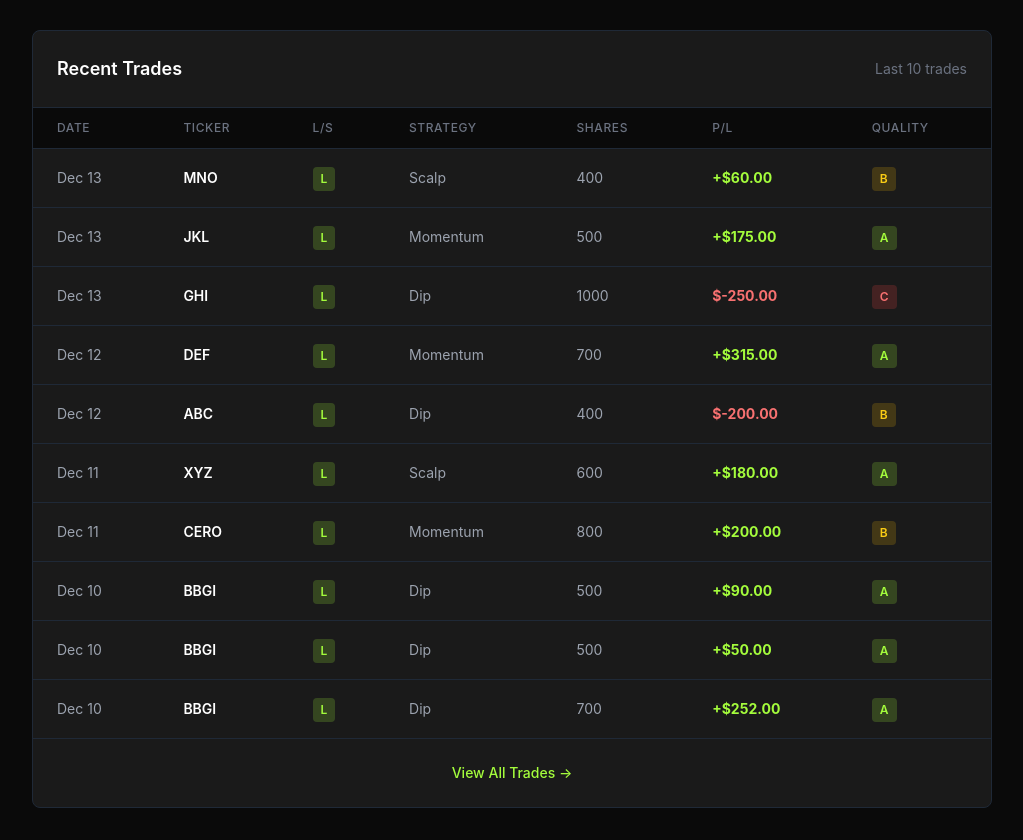
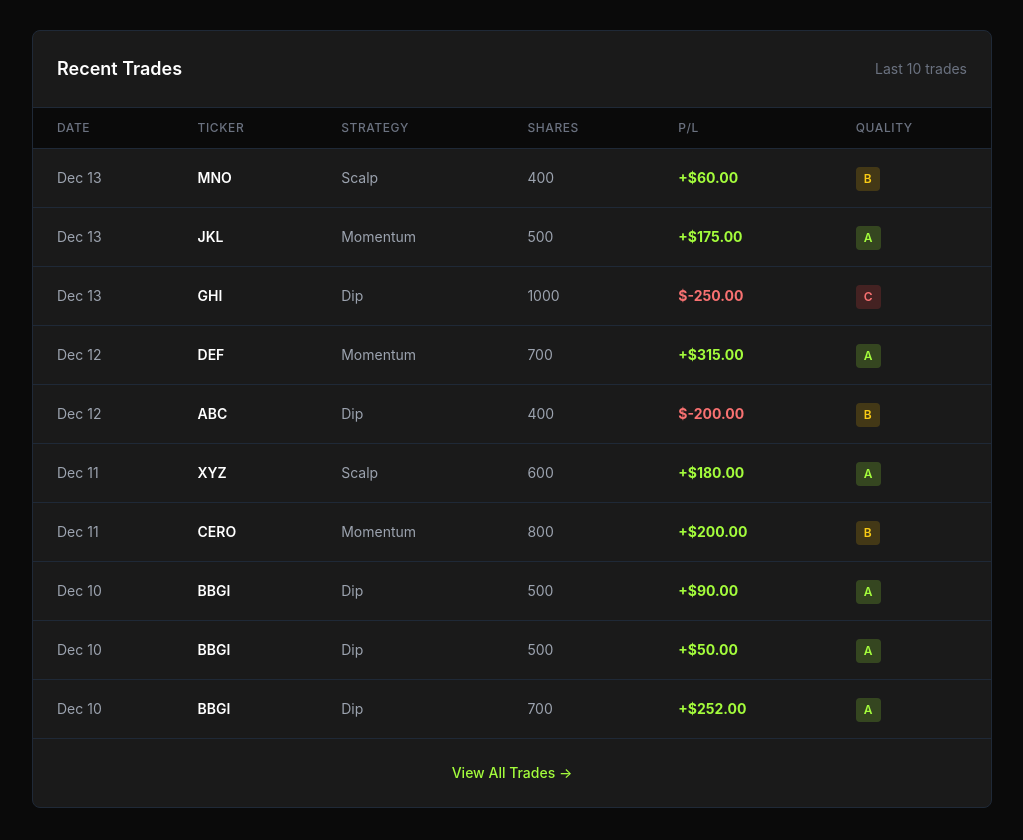
Before and after one commit to Mjensen24/tradetracker, a React (Vite) app: page / in a window 1280 px wide. Shown: the part 1275-2115 px from the top of the page, without its empty margins (256-1279 px from the left). Built offline with nearby package versions, Linux system fonts and the light colour scheme.

Commit message:
after claude code update should have updated componenets to use new schema set up

```diff
--- a/src/App.jsx
+++ b/src/App.jsx
@@ -1,4 +1,4 @@
-import { useState } from 'react'
+import { useState, useMemo } from 'react'
 import Sidebar from './components/Sidebar'
 import Dashboard from './components/Dashboard'
 import Charts from './components/Charts'
@@ -8,11 +8,15 @@ import Settings from './components/Settings'
 import PositionCalculator from './components/PositionCalculator'
 import { mockTrades } from './data/mockTrades'
 import { STARTING_BALANCE } from './constants/tradeOptions'
-import { calculateStats } from './utils/tradeCalculations'
+import { calculateStats, calculateDerivedFields } from './utils/tradeCalculations'
 
 function App() {
   const [currentView, setCurrentView] = useState('dashboard')
-  const [trades] = useState(mockTrades)
+
+  // Calculate derived fields (profit_loss, cents_diff, win_loss) for all trades
+  const trades = useMemo(() => {
+    return mockTrades.map(trade => calculateDerivedFields(trade))
+  }, [])
 
   const stats = calculateStats(trades, STARTING_BALANCE)
 
--- a/src/components/Calendar.jsx
+++ b/src/components/Calendar.jsx
@@ -20,7 +20,7 @@ function Calendar({ trades }) {
   // Process trades by date
   const getTradesByDate = (date) => {
     const dateStr = format(date, 'yyyy-MM-dd')
-    return trades.filter(trade => trade.date === dateStr)
+    return trades.filter(trade => trade.trade_date === dateStr)
   }
 
   const getDayStats = (date) => {
@@ -52,7 +52,7 @@ function Calendar({ trades }) {
   // Calculate monthly total
   const getMonthlyTotal = () => {
     const monthTrades = trades.filter(trade => {
-      const tradeDate = parseISO(trade.date)
+      const tradeDate = parseISO(trade.trade_date)
       return isSameMonth(tradeDate, currentMonth)
     })
     return monthTrades.reduce((sum, trade) => sum + trade.profit_loss, 0)
@@ -286,11 +286,9 @@ function Calendar({ trades }) {
                       <div>
                         <div className="text-xs text-gray-500 mb-1">Ticker</div>
                         <div className="text-xl font-bold text-white">{trade.ticker}</div>
-                        <span className={`inline-block mt-1 px-2 py-1 rounded text-xs font-semibold ${
-                          trade.long_short === 'L' ? 'bg-[#a4fc3c]/20 text-[#a4fc3c]' : 'bg-red-500/20 text-red-400'
-                        }`}>
-                          {trade.long_short === 'L' ? 'LONG' : 'SHORT'}
-                        </span>
+                        <div className="text-xs text-gray-500 mt-1">
+                          {trade.sector}
+                        </div>
                       </div>
 
                       {/* Entry/Exit */}
@@ -331,22 +329,18 @@ function Calendar({ trades }) {
                     </div>
 
                     {/* Additional Details */}
-                    <div className="mt-4 pt-4 border-t border-gray-800 grid grid-cols-2 md:grid-cols-4 gap-4 text-sm">
+                    <div className="mt-4 pt-4 border-t border-gray-800 grid grid-cols-2 md:grid-cols-3 gap-4 text-sm">
                       <div>
-                        <span className="text-gray-500">Stop Loss:</span>
-                        <span className="text-white ml-2">${trade.stop_loss.toFixed(2)}</span>
-                      </div>
-                      <div>
-                        <span className="text-gray-500">Fiber:</span>
-                        <span className="text-white ml-2">{trade.fiber}</span>
-                      </div>
-                      <div>
-                        <span className="text-gray-500">Ranges:</span>
-                        <span className="text-white ml-2">{trade.ranges}</span>
+                        <span className="text-gray-500">Strategy:</span>
+                        <span className="text-white ml-2">{trade.strategy}</span>
                       </div>
                       <div>
                         <span className="text-gray-500">Pullback:</span>
                         <span className="text-white ml-2">{trade.pullback_type}</span>
+                      </div>
+                      <div>
+                        <span className="text-gray-500">News:</span>
+                        <span className="text-white ml-2">{trade.news ? 'Yes' : 'No'}</span>
                       </div>
                     </div>
 
--- a/src/components/Charts.jsx
+++ b/src/components/Charts.jsx
@@ -13,7 +13,7 @@ function Charts({ trades }) {
     const weekMap = {}
 
     trades.forEach(trade => {
-      const date = parseISO(trade.date)
+      const date = parseISO(trade.trade_date)
       const weekStart = startOfWeek(date, { weekStartsOn: 1 }) // Monday start
       const weekKey = format(weekStart, 'MMM d')
 
@@ -41,7 +41,7 @@ function Charts({ trades }) {
     const monthMap = {}
 
     trades.forEach(trade => {
-      const date = parseISO(trade.date)
+      const date = parseISO(trade.trade_date)
       const monthStart = startOfMonth(date)
       const monthKey = format(monthStart, 'MMM yyyy')
 
@@ -73,7 +73,7 @@ function Charts({ trades }) {
     const yearMap = {}
 
     trades.forEach(trade => {
-      const date = parseISO(trade.date)
+      const date = parseISO(trade.trade_date)
       const yearStart = startOfYear(date)
       const yearKey = format(yearStart, 'yyyy')
 
@@ -101,12 +101,12 @@ function Charts({ trades }) {
     const dailyMap = {}
 
     trades.forEach(trade => {
-      const dateKey = trade.date
+      const dateKey = trade.trade_date
 
       if (!dailyMap[dateKey]) {
         dailyMap[dateKey] = {
-          date: format(parseISO(trade.date), 'MMM d'),
-          fullDate: trade.date,
+          date: format(parseISO(trade.trade_date), 'MMM d'),
+          fullDate: trade.trade_date,
           profitLoss: 0,
           trades: 0
         }
@@ -124,7 +124,7 @@ function Charts({ trades }) {
   // Process data for cumulative balance chart
   const getCumulativeData = () => {
     const sortedTrades = [...trades].sort((a, b) =>
-      new Date(a.date) - new Date(b.date)
+      new Date(a.trade_date) - new Date(b.trade_date)
     )
 
     const startingBalance = 5000
@@ -138,7 +138,7 @@ function Charts({ trades }) {
     sortedTrades.forEach((trade, idx) => {
       runningBalance += trade.profit_loss
       data.push({
-        date: format(parseISO(trade.date), 'MMM d'),
+        date: format(parseISO(trade.trade_date), 'MMM d'),
         balance: runningBalance,
         trade: `${trade.ticker} ${trade.profit_loss >= 0 ? '+' : ''}$${trade.profit_loss.toFixed(2)}`
       })
--- a/src/components/Dashboard.jsx
+++ b/src/components/Dashboard.jsx
@@ -14,7 +14,7 @@ function Dashboard({ trades, stats }) {
     const dailyMap = {}
 
     trades.forEach(trade => {
-      const dateKey = trade.date
+      const dateKey = trade.trade_date
       if (!dailyMap[dateKey]) {
         dailyMap[dateKey] = {
           date: dateKey,
@@ -273,7 +273,6 @@ function Dashboard({ trades, stats }) {
               <tr>
                 <th className="px-6 py-3 text-left text-xs font-medium text-gray-500 uppercase tracking-wider">Date</th>
                 <th className="px-6 py-3 text-left text-xs font-medium text-gray-500 uppercase tracking-wider">Ticker</th>
-                <th className="px-6 py-3 text-left text-xs font-medium text-gray-500 uppercase tracking-wider">L/S</th>
                 <th className="px-6 py-3 text-left text-xs font-medium text-gray-500 uppercase tracking-wider">Strategy</th>
                 <th className="px-6 py-3 text-left text-xs font-medium text-gray-500 uppercase tracking-wider">Shares</th>
                 <th className="px-6 py-3 text-left text-xs font-medium text-gray-500 uppercase tracking-wider">P/L</th>
@@ -284,17 +283,10 @@ function Dashboard({ trades, stats }) {
               {recentTrades.map((trade) => (
                 <tr key={trade.id} className="hover:bg-[#0a0a0a] transition-colors">
                   <td className="px-6 py-4 whitespace-nowrap text-sm text-gray-400">
-                    {new Date(trade.date).toLocaleDateString('en-US', { month: 'short', day: 'numeric' })}
+                    {new Date(trade.trade_date).toLocaleDateString('en-US', { month: 'short', day: 'numeric' })}
                   </td>
                   <td className="px-6 py-4 whitespace-nowrap text-sm font-semibold text-white">
                     {trade.ticker}
-                  </td>
-                  <td className="px-6 py-4 whitespace-nowrap">
-                    <span className={`inline-flex px-2 py-1 text-xs font-semibold rounded ${
-                      trade.long_short === 'L' ? 'bg-[#a4fc3c]/20 text-[#a4fc3c]' : 'bg-red-400/20 text-red-400'
-                    }`}>
-                      {trade.long_short}
-                    </span>
                   </td>
                   <td className="px-6 py-4 whitespace-nowrap text-sm text-gray-400">
                     {trade.strategy}
--- a/src/data/mockTrades.js
+++ b/src/data/mockTrades.js
@@ -1,177 +1,121 @@
-// Mock trade data matching Excel tracker structure
+// Mock trade data matching Supabase database schema
 export const mockTrades = [
   {
-    id: 1,
-    week: 1,
-    date: '2025-12-09',
+    id: '00000000-0000-0000-0000-000000000001',
+    account_id: '00000000-0000-0000-0000-000000000001',
+    trade_date: '2025-12-09',
     ticker: 'ATMV',
-    news: 'No',
-    newsHeadline: null,
+    news: false,
     float: '7M',
     sector: 'Finance',
-    long_short: 'L',
     setup_quality: 'A',
     strategy: 'Momentum',
-    pullback_type: '1st pull back',
-    setup_type: '1 minute setup',
+    pullback_type: '1st Pull Back',
+    setup_type: '1 Minute Setup',
     entry_price: 14.11,
     exit_price: 14.81,
     shares: 500,
-    profit_loss: 350.00,
-    cents_diff: 0.70,
-    win_loss: 'W',
     notes: null,
-    stop_loss: 14.00,
-    entry_time: null,
-    exit_time: null,
-    fiber: 'Yes',
-    ranges: 'Clean'
+    loser_winner_reason: null
   },
   {
-    id: 2,
-    week: 1,
-    date: '2025-12-09',
+    id: '00000000-0000-0000-0000-000000000002',
+    account_id: '00000000-0000-0000-0000-000000000001',
+    trade_date: '2025-12-09',
     ticker: 'ATMV',
-    news: 'No',
-    newsHeadline: null,
+    news: false,
     float: '7M',
     sector: 'Finance',
-    long_short: 'L',
     setup_quality: 'A',
     strategy: 'Momentum',
-    pullback_type: '1st pull back',
-    setup_type: '1 minute setup',
+    pullback_type: '1st Pull Back',
+    setup_type: '1 Minute Setup',
     entry_price: 15.71,
     exit_price: 15.48,
     shares: 200,
-    profit_loss: -46.00,
-    cents_diff: -0.23,
-    win_loss: 'L',
     notes: null,
-    stop_loss: 15.40,
-    entry_time: null,
-    exit_time: null,
-    fiber: 'Yes',
-    ranges: 'Clean'
+    loser_winner_reason: null
   },
   {
-    id: 3,
-    week: 1,
-    date: '2025-12-09',
+    id: '00000000-0000-0000-0000-000000000003',
+    account_id: '00000000-0000-0000-0000-000000000001',
+    trade_date: '2025-12-09',
     ticker: 'ATMV',
-    news: 'No',
-    newsHeadline: null,
+    news: false,
     float: '7M',
     sector: 'Finance',
-    long_short: 'L',
     setup_quality: 'A',
     strategy: 'Momentum',
-    pullback_type: '1st pull back',
-    setup_type: '1 minute setup',
+    pullback_type: '1st Pull Back',
+    setup_type: '1 Minute Setup',
     entry_price: 14.54,
     exit_price: 14.30,
     shares: 200,
-    profit_loss: -48.00,
-    cents_diff: -0.24,
-    win_loss: 'L',
     notes: null,
-    stop_loss: 14.20,
-    entry_time: null,
-    exit_time: null,
-    fiber: 'Yes',
-    ranges: 'Clean'
+    loser_winner_reason: null
   },
   {
-    id: 4,
-    week: 1,
-    date: '2025-12-10',
+    id: '00000000-0000-0000-0000-000000000004',
+    account_id: '00000000-0000-0000-0000-000000000001',
+    trade_date: '2025-12-10',
     ticker: 'MNTS',
-    news: 'Yes',
-    newsHeadline: null,
+    news: true,
     float: '28M',
     sector: 'Aerospace',
-    long_short: 'L',
     setup_quality: 'C',
     strategy: 'Dip',
     pullback_type: '2nd pull back',
-    setup_type: '1 minute setup',
+    setup_type: '1 Minute Setup',
     entry_price: 1.12,
     exit_price: 1.10,
     shares: 4000,
-    profit_loss: -80.00,
-    cents_diff: -0.02,
-    win_loss: 'L',
     notes: null,
-    stop_loss: 1.08,
-    entry_time: null,
-    exit_time: null,
-    fiber: 'No',
-    ranges: 'Messy'
+    loser_winner_reason: null
   },
   {
-    id: 5,
-    week: 1,
-    date: '2025-12-10',
+    id: '00000000-0000-0000-0000-000000000005',
+    account_id: '00000000-0000-0000-0000-000000000001',
+    trade_date: '2025-12-10',
     ticker: 'BBGI',
-    news: 'Yes',
-    newsHeadline: null,
+    news: true,
     float: '1M',
     sector: 'Media',
-    long_short: 'L',
     setup_quality: 'B',
     strategy: 'Dip',
-    pullback_type: '1st pull back',
-    setup_type: '1 minute setup',
+    pullback_type: '1st Pull Back',
+    setup_type: '1 Minute Setup',
     entry_price: 1.03,
     exit_price: 1.01,
     shares: 2000,
-    profit_loss: -40.00,
-    cents_diff: -0.02,
-    win_loss: 'L',
     notes: null,
-    stop_loss: 0.98,
-    entry_time: null,
-    exit_time: null,
-    fiber: 'Weak',
-    ranges: 'Choppy'
+    loser_winner_reason: null
   },
   {
-    id: 6,
-    week: 1,
-    date: '2025-12-10',
+    id: '00000000-0000-0000-0000-000000000006',
+    account_id: '00000000-0000-0000-0000-000000000001',
+    trade_date: '2025-12-10',
     ticker: 'BBGI',
-    news: 'Yes',
-    newsHeadline: null,
+    news: true,
     float: '1M',
     sector: 'Media',
-    long_short: 'L',
     setup_quality: 'B',
     strategy: 'Dip',
-    pullback_type: '1st pull back',
-    setup_type: '1 minute setup',
+    pullback_type: '1st Pull Back',
+    setup_type: '1 Minute Setup',
     entry_price: 1.32,
     exit_price: 1.40,
     shares: 2000,
-    profit_loss: 160.00,
-    cents_diff: 0.08,
-    win_loss: 'W',
     notes: null,
-    stop_loss: 1.28,
-    entry_time: null,
-    exit_time: null,
-    fiber: 'Weak',
-    ranges: 'Choppy'
+    loser_winner_reason: null
   },
   {
-    id: 7,
-    week: 1,
-    date: '2025-12-10',
+    id: '00000000-0000-0000-0000-000000000007',
+    account_id: '00000000-0000-0000-0000-000000000001',
+    trade_date: '2025-12-10',
     ticker: 'BBGI',
-    news: 'Yes',
-    newsHeadline: null,
+    news: true,
     float: '1M',
     sector: 'Media',
-    long_short: 'L',
     setup_quality: 'A',
     strategy: 'Dip',
     pullback_type: 'halt',
@@ -179,26 +123,17 @@ export const mockTrades = [
     entry_price: 3.72,
     exit_price: 4.08,
     shares: 1000,
-    profit_loss: 360.00,
-    cents_diff: 0.36,
-    win_loss: 'W',
     notes: null,
-    stop_loss: 3.50,
-    entry_time: null,
-    exit_time: null,
-    fiber: 'Yes',
-    ranges: 'Clean'
+    loser_winner_reason: null
   },
   {
-    id: 8,
-    week: 1,
-    date: '2025-12-10',
+    id: '00000000-0000-0000-0000-000000000008',
+    account_id: '00000000-0000-0000-0000-000000000001',
+    trade_date: '2025-12-10',
     ticker: 'BBGI',
-    news: 'Yes',
-    newsHeadline: null,
+    news: true,
     float: '1M',
     sector: 'Media',
-    long_short: 'L',
     setup_quality: 'A',
     strategy: 'Dip',
     pullback_type: 'halt',
@@ -206,26 +141,17 @@ export const mockTrades = [
     entry_price: 4.58,
     exit_price: 5.21,
     shares: 1000,
-    profit_loss: 630.00,
-    cents_diff: 0.63,
-    win_loss: 'W',
     notes: null,
-    stop_loss: 4.30,
-    entry_time: null,
-    exit_time: null,
-    fiber: 'Yes',
-    ranges: 'Clean'
+    loser_winner_reason: null
   },
   {
-    id: 9,
-    week: 1,
-    date: '2025-12-10',
+    id: '00000000-0000-0000-0000-000000000009',
+    account_id: '00000000-0000-0000-0000-000000000001',
+    trade_date: '2025-12-10',
     ticker: 'BBGI',
-    news: 'Yes',
-    newsHeadline: null,
+    news: true,
     float: '1M',
     sector: 'Media',
-    long_short: 'L',
     setup_quality: 'A',
     strategy: 'Dip',
     pullback_type: 'halt',
@@ -233,26 +159,17 @@ export const mockTrades = [
     entry_price: 6.30,
     exit_price: 6.66,
     shares: 700,
-    profit_loss: 252.00,
-    cents_diff: 0.36,
-    win_loss: 'W',
     notes: null,
-    stop_loss: 6.00,
-    entry_time: null,
-    exit_time: null,
-    fiber: 'Yes',
-    ranges: 'Clean'
+    loser_winner_reason: null
   },
   {
-    id: 10,
-    week: 1,
-    date: '2025-12-10',
+    id: '00000000-0000-0000-0000-000000000010',
+    account_id: '00000000-0000-0000-0000-000000000001',
+    trade_date: '2025-12-10',
     ticker: 'BBGI',
-    news: 'Yes',
-    newsHeadline: null,
+    news: true,
     float: '1M',
     sector: 'Media',
-    long_short: 'L',
     setup_quality: 'A',
     strategy: 'Dip',
     pullback_type: 'halt',
@@ -260,26 +177,17 @@ export const mockTrades = [
     entry_price: 7.01,
     exit_price: 7.11,
     shares: 500,
-    profit_loss: 50.00,
-    cents_diff: 0.10,
-    win_loss: 'W',
     notes: null,
-    stop_loss: 6.80,
-    entry_time: null,
-    exit_time: null,
-    fiber: 'Yes',
-    ranges: 'Clean'
+    loser_winner_reason: null
   },
   {
-    id: 11,
-    week: 1,
-    date: '2025-12-10',
+    id: '00000000-0000-0000-0000-000000000011',
+    account_id: '00000000-0000-0000-0000-000000000001',
+    trade_date: '2025-12-10',
     ticker: 'BBGI',
-    news: 'Yes',
-    newsHeadline: null,
+    news: true,
     float: '1M',
     sector: 'Media',
-    long_short: 'L',
     setup_quality: 'A',
     strategy: 'Dip',
     pullback_type: 'halt',
@@ -287,53 +195,35 @@ export const mockTrades = [
     entry_price: 7.74,
     exit_price: 7.92,
     shares: 500,
-    profit_loss: 90.00,
-    cents_diff: 0.18,
-    win_loss: 'W',
     notes: null,
-    stop_loss: 7.50,
-    entry_time: null,
-    exit_time: null,
-    fiber: 'Yes',
-    ranges: 'Clean'
+    loser_winner_reason: null
   },
   {
-    id: 12,
-    week: 1,
-    date: '2025-12-11',
+    id: '00000000-0000-0000-0000-000000000012',
+    account_id: '00000000-0000-0000-0000-000000000001',
+    trade_date: '2025-12-11',
     ticker: 'CERO',
-    news: 'No',
-    newsHeadline: null,
+    news: false,
     float: '3M',
     sector: 'Technology',
-    long_short: 'L',
     setup_quality: 'B',
     strategy: 'Momentum',
-    pullback_type: '1st pull back',
-    setup_type: '1 minute setup',
+    pullback_type: '1st Pull Back',
+    setup_type: '1 Minute Setup',
     entry_price: 2.50,
     exit_price: 2.75,
     shares: 800,
-    profit_loss: 200.00,
-    cents_diff: 0.25,
-    win_loss: 'W',
     notes: null,
-    stop_loss: 2.40,
-    entry_time: null,
-    exit_time: null,
-    fiber: 'Weak',
-    ranges: 'Choppy'
+    loser_winner_reason: null
   },
   {
-    id: 13,
-    week: 1,
-    date: '2025-12-11',
+    id: '00000000-0000-0000-0000-000000000013',
+    account_id: '00000000-0000-0000-0000-000000000001',
+    trade_date: '2025-12-11',
     ticker: 'XYZ',
-    news: 'Yes',
-    newsHeadline: null,
+    news: true,
     float: '5M',
     sector: 'Healthcare',
-    long_short: 'L',
     setup_quality: 'A',
     strategy: 'Scalp',
     pullback_type: 'none',
@@ -341,26 +231,17 @@ export const mockTrades = [
     entry_price: 10.00,
     exit_price: 10.30,
     shares: 600,
-    profit_loss: 180.00,
-    cents_diff: 0.30,
-    win_loss: 'W',
     notes: null,
-    stop_loss: 9.90,
-    entry_time: null,
-    exit_time: null,
-    fiber: 'Yes',
-    ranges: 'Clean'
+    loser_winner_reason: null
   },
   {
-    id: 14,
-    week: 1,
-    date: '2025-12-12',
+    id: '00000000-0000-0000-0000-000000000014',
+    account_id: '00000000-0000-0000-0000-000000000001',
+    trade_date: '2025-12-12',
     ticker: 'ABC',
-    news: 'No',
-    newsHeadline: null,
+    news: false,
     float: '10M',
     sector: 'Finance',
-    long_short: 'L',
     setup_quality: 'B',
     strategy: 'Dip',
     pullback_type: '2nd pull back',
@@ -368,53 +249,35 @@ export const mockTrades = [
     entry_price: 15.00,
     exit_price: 14.50,
     shares: 400,
-    profit_loss: -200.00,
-    cents_diff: -0.50,
-    win_loss: 'L',
     notes: null,
-    stop_loss: 14.70,
-    entry_time: null,
-    exit_time: null,
-    fiber: 'Weak',
-    ranges: 'Choppy'
+    loser_winner_reason: null
   },
   {
-    id: 15,
-    week: 1,
-    date: '2025-12-12',
+    id: '00000000-0000-0000-0000-000000000015',
+    account_id: '00000000-0000-0000-0000-000000000001',
+    trade_date: '2025-12-12',
     ticker: 'DEF',
-    news: 'Yes',
-    newsHeadline: null,
+    news: true,
     float: '2M',
     sector: 'Technology',
-    long_short: 'L',
     setup_quality: 'A',
     strategy: 'Momentum',
-    pullback_type: '1st pull back',
-    setup_type: '1 minute setup',
+    pullback_type: '1st Pull Back',
+    setup_type: '1 Minute Setup',
     entry_price: 8.00,
     exit_price: 8.45,
     shares: 700,
-    profit_loss: 315.00,
-    cents_diff: 0.45,
-    win_loss: 'W',
     notes: null,
-    stop_loss: 7.85,
-    entry_time: null,
-    exit_time: null,
-    fiber: 'Yes',
-    ranges: 'Clean'
+    loser_winner_reason: null
   },
   {
-    id: 16,
-    week: 2,
-    date: '2025-12-13',
+    id: '00000000-0000-0000-0000-000000000016',
+    account_id: '00000000-0000-0000-0000-000000000001',
+    trade_date: '2025-12-13',
     ticker: 'GHI',
-    news: 'No',
-    newsHeadline: null,
+    news: false,
     float: '15M',
     sector: 'Energy',
-    long_short: 'L',
     setup_quality: 'C',
     strategy: 'Dip',
     pullback_type: '3rd pull back',
@@ -422,53 +285,35 @@ export const mockTrades = [
     entry_price: 5.00,
     exit_price: 4.75,
     shares: 1000,
-    profit_loss: -250.00,
-    cents_diff: -0.25,
-    win_loss: 'L',
     notes: null,
-    stop_loss: 4.80,
-    entry_time: null,
-    exit_time: null,
-    fiber: 'No',
-    ranges: 'Messy'
+    loser_winner_reason: null
   },
   {
-    id: 17,
-    week: 2,
-    date: '2025-12-13',
+    id: '00000000-0000-0000-0000-000000000017',
+    account_id: '00000000-0000-0000-0000-000000000001',
+    trade_date: '2025-12-13',
     ticker: 'JKL',
-    news: 'Yes',
-    newsHeadline: null,
+    news: true,
     float: '4M',
     sector: 'Healthcare',
-    long_short: 'L',
     setup_quality: 'A',
     strategy: 'Momentum',
-    pullback_type: '1st pull back',
-    setup_type: '1 minute setup',
+    pullback_type: '1st Pull Back',
+    setup_type: '1 Minute Setup',
     entry_price: 12.00,
     exit_price: 12.35,
     shares: 500,
-    profit_loss: 175.00,
-    cents_diff: 0.35,
-    win_loss: 'W',
     notes: null,
-    stop_loss: 11.85,
-    entry_time: null,
-    exit_time: null,
-    fiber: 'Yes',
-    ranges: 'Clean'
+    loser_winner_reason: null
   },
   {
-    id: 18,
-    week: 2,
-    date: '2025-12-13',
+    id: '00000000-0000-0000-0000-000000000018',
+    account_id: '00000000-0000-0000-0000-000000000001',
+    trade_date: '2025-12-13',
     ticker: 'MNO',
-    news: 'No',
-    newsHeadline: null,
+    news: false,
     float: '8M',
     sector: 'Finance',
-    long_short: 'L',
     setup_quality: 'B',
     strategy: 'Scalp',
     pullback_type: 'curl',
@@ -476,14 +321,7 @@ export const mockTrades = [
     entry_price: 20.00,
     exit_price: 20.15,
     shares: 400,
-    profit_loss: 60.00,
-    cents_diff: 0.15,
-    win_loss: 'W',
     notes: null,
-    stop_loss: 19.90,
-    entry_time: null,
-    exit_time: null,
-    fiber: 'Weak',
-    ranges: 'Choppy'
+    loser_winner_reason: null
   }
 ];
```
Also changed, not shown: src/components/AllTrades.jsx (+17 -109 lines), src/utils/tradeCalculations.js (+17 -2 lines), .claude/settings.local.json (added), 1 other file (tests, documents, lock files or other folders).
